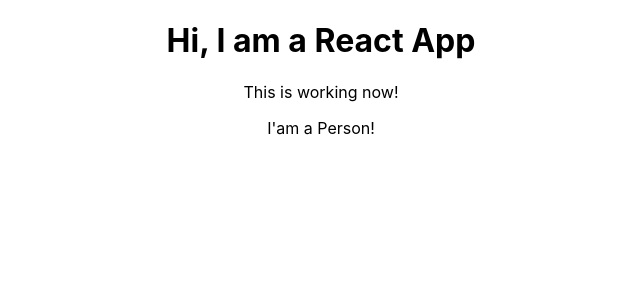
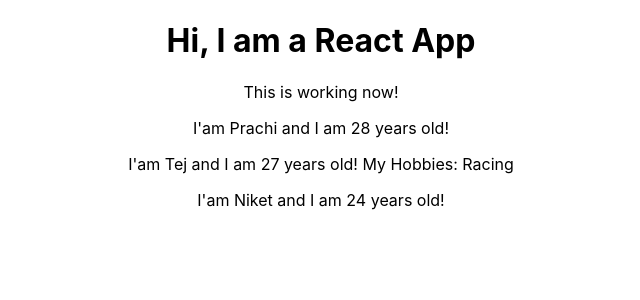
Before and after one commit to prachishah2401/its-all-about-react, a React (Create React App) app: page / in a window 1280 px wide. Shown: the top 300 px of the page, without its empty margins (319-959 px from the left). Built offline with nearby package versions, Linux system fonts and the light colour scheme.

Commit message:
Outputing dynamic content using props

```diff
--- a/src/App.js
+++ b/src/App.js
@@ -7,7 +7,9 @@
     <div className="App">
       <h1>Hi, I am a React App</h1>
       <p>This is working now!</p>
-      <Person />
+      <Person name="Prachi" age ="28"/>
+      <Person name="Tej" age ="27">My Hobbies: Racing</Person>
+      <Person name="Niket" age ="24"/>
     </div>
   );
 }
--- a/src/Person/Person.js
+++ b/src/Person/Person.js
@@ -1,7 +1,11 @@
 import React from 'react';
 
-const person = () => {
-    return <p>I'am a Person!</p>
+const person = (props) => {
+    return (
+        <div>
+            <p>I'am {props.name} and I am {props.age} years old! {props.children}</p>
+        </div>
+    )
 };
 
 export default person;
```
